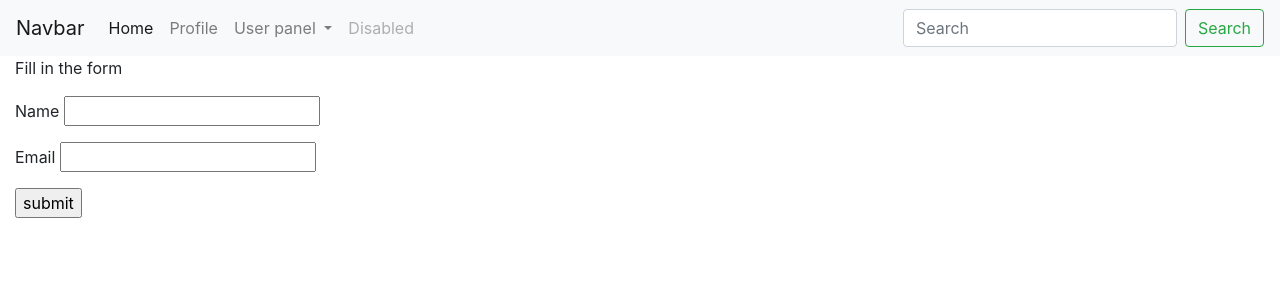
After one commit to Gamattowicz/Simple_Flask_Web_App, a Flask app: page /registration in a window 1280 px wide. The commit adds this page. Shown: the top 300 px of the page. Run offline with Flask 2, Linux system fonts and the light colour scheme; some libraries are stand-ins or nearby versions.

Commit message:
add registration and updating users profiles

```diff
--- a/app.py
+++ b/app.py
@@ -7,7 +7,7 @@ from flask_sqlalchemy import SQLAlchemy
 
 app = Flask(__name__)
 app.config.from_object(Config)
-app.config['SQLALCHEMY_DATABASE_URI'] = 'sqlite://users.sqlite3'
+app.config['SQLALCHEMY_DATABASE_URI'] = 'sqlite:///users.sqlite3'
 app.config['SQLALCHEMY_TRACK_MODIFICATIONS'] = False
 app.permanent_session_lifetime = timedelta(minutes=5)
 
@@ -38,30 +38,37 @@ def login():
         name = request.form['nm']
         session['name'] = name
         flash('Login Successful!')
-        return redirect(url_for('welcome'))
+        return redirect(url_for('profile'))
     else:
         if 'name' in session:
             flash('Already Logged In!')
-            return redirect(url_for('welcome'))
+            return redirect(url_for('profile'))
 
         return render_template('login.html')
 
 
-@app.route('/welcome', methods=['POST', 'GET'])
-def welcome():
+@app.route('/profile', methods=['POST', 'GET'])
+def profile():
     email = None
+    city = None
     if 'name' in session:
         name = session['name']
 
         if request.method == 'POST':
             email = request.form['email']
             session['email'] = email
-            flash('Email was saved!')
+            city = request.form['city']
+            session['city'] = city
+            found_user = users.query.filter_by(name=name).first()
+            found_user.email = email
+            found_user.city = city
+            db.session.commit()
+            flash('Email and city were saved!')
         else:
             if 'email' in session:
                 email = session['email']
 
-        return render_template('welcome.html', email=email)
+        return render_template('profile.html', email=email)
     else:
         flash('You are not logged in!')
         return redirect(url_for('login'))
@@ -75,6 +82,24 @@ def logout():
     return redirect(url_for('login'))
 
 
+@app.route('/registration', methods=['POST', 'GET'])
+def registration():
+    if request.method == 'POST':
+        session.permanent = True
+        name = request.form['name']
+        session['name'] = name
+
+        found_user = users.query.filter_by(name=name).first()
+        if found_user:
+            session['email'] = found_user.email
+        else:
+            nm = users(name, '', '')
+            db.session.add(nm)
+            db.session.commit()
+
+    return render_template('registration.html')
+
+
 if __name__ == '__main__':
     db.create_all()
     app.run()
--- a/templates/base.html
+++ b/templates/base.html
@@ -22,7 +22,7 @@
             <a class="nav-link" href="/">Home <span class="sr-only">(current)</span></a>
           </li>
           <li class="nav-item">
-            <a class="nav-link" href="login">Login</a>
+            <a class="nav-link" href="profile">Profile</a>
           </li>
           <li class="nav-item dropdown">
             <a class="nav-link dropdown-toggle" href="#" id="navbarDropdown" role="button" data-toggle="dropdown" aria-haspopup="true" aria-expanded="false">
@@ -31,6 +31,7 @@
             <div class="dropdown-menu" aria-labelledby="navbarDropdown">
               <a class="dropdown-item" href="login">Login</a>
               <a class="dropdown-item" href="logout">Logout</a>
+              <a class="dropdown-item" href="registration">Registration</a>
               <div class="dropdown-divider"></div>
               <a class="dropdown-item" href="/">Home again</a>
             </div>
--- a/templates/welcome.html
+++ b/templates/profile.html
@@ -8,8 +8,9 @@
             {% endfor %}
         {% endif %}
     {% endwith %}
-<form action="#" method="POSt">
-    <input type="email" name="email" placeholder="Enter your email" value="{{email if email}}">
+<form action="#" method="POST">
+    <p><input type="email" name="email" placeholder="Update your email" value="{{email if email}}"></p>
+    <p><input type="text" name="city" placeholder="Update your city" value="{{email if email}}"></p>
     <input type="submit" value="submit">
 
 </form>
--- /dev/null
+++ b/templates/registration.html
@@ -0,0 +1,18 @@
+{% extends 'base.html' %}
+{% block title %}Registration{% endblock %}
+
+{% block content %}
+    {% with messages = get_flashed_messages() %}
+        {% if messages %}
+            {% for msg in messages %}
+                <p>{{msg}}</p>
+            {% endfor %}
+        {% endif %}
+    {% endwith %}
+<form action="#" method="POST">
+    <p>Fill in the form</p>
+    <p>Name <input type="text" name="name"></p>
+    <p>Email <input type="text" name="email"></p>
+    <p><input type="submit" value="submit"></p>
+</form>
+{% endblock %}
```
